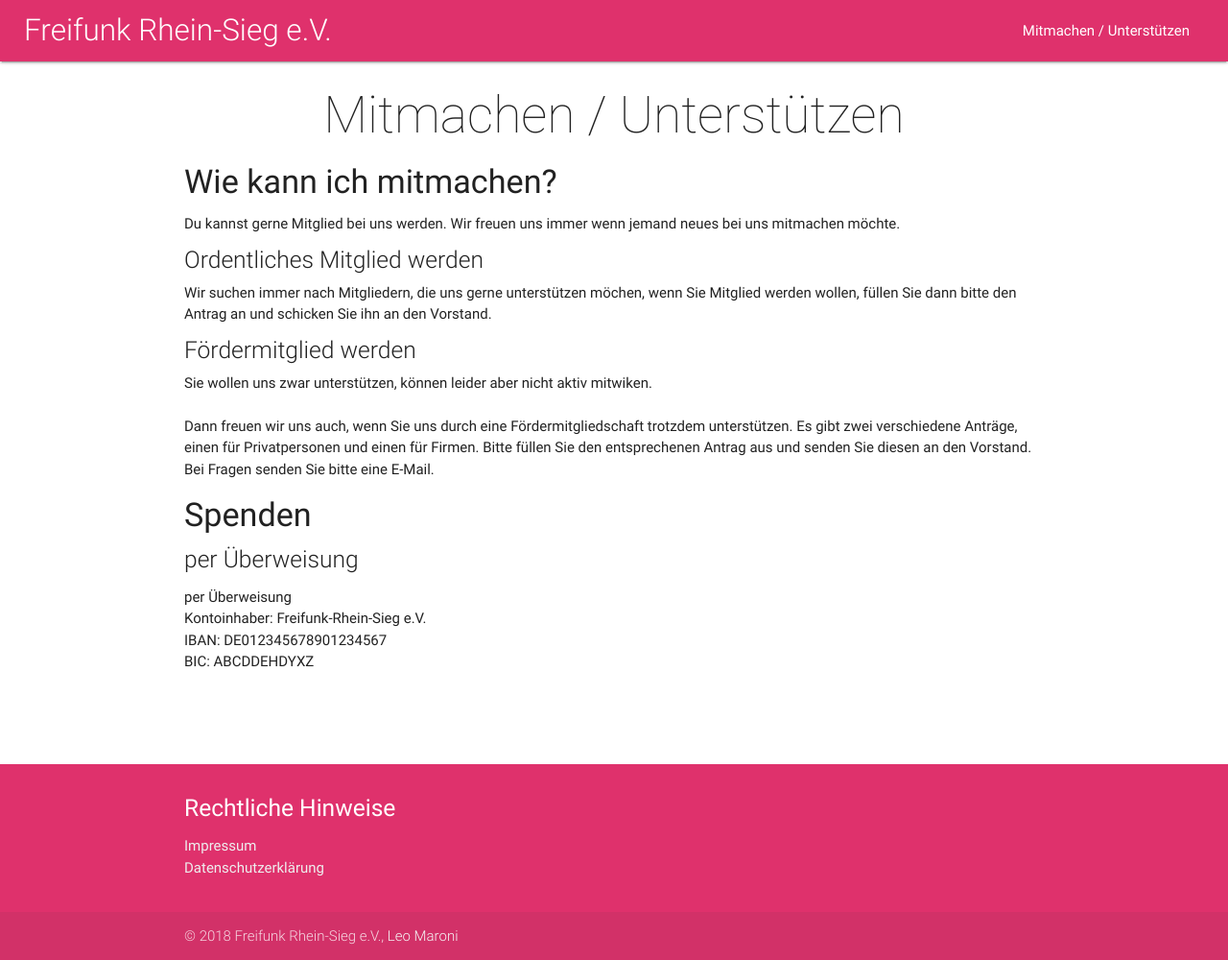
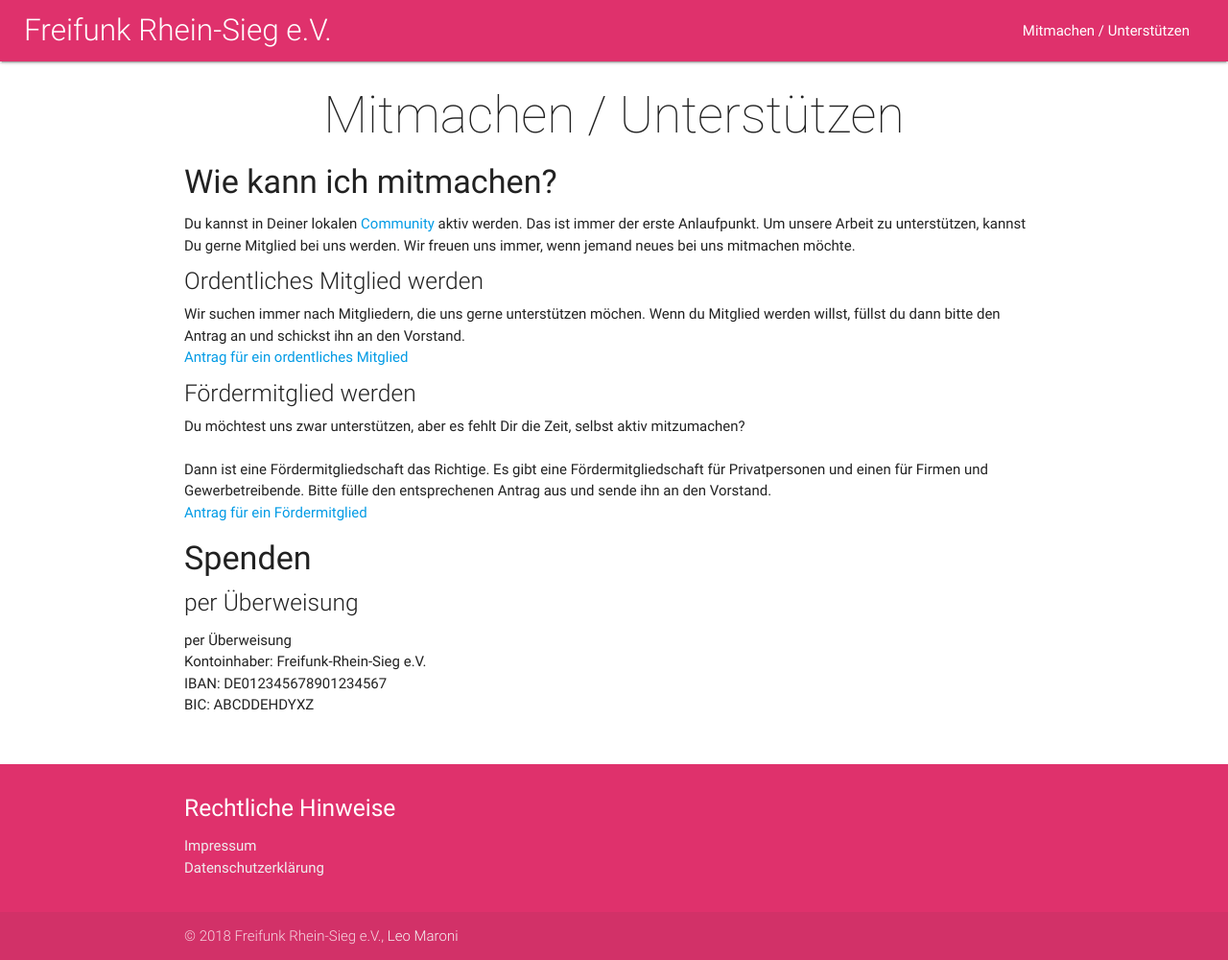
Before and after one commit to Freifunk-Rhein-Sieg/freifunk-rhein-sieg.net, a Jekyll site: the page built from mitmachen_unterstuetzen.html, in a window 1280 px wide and 1000 px high. Shown: the whole window at 96% size. Built offline with Jekyll 4.4.1, drawn with Linux system fonts in a browser that asks for light colours; nearby versions of some CDN libraries; a script that is not in the unit is left out.

Commit message:
Typo in Mitmachen/Unterstuetzen

```diff
--- a/mitmachen_unterstuetzen.html
+++ b/mitmachen_unterstuetzen.html
@@ -8,15 +8,19 @@
             <h2>Mitmachen / Unterst&uuml;tzen</h2>
         </div>
         <h4>Wie kann ich mitmachen?</h4>
-        Du kannst gerne Mitglied bei uns werden. Wir freuen uns immer wenn jemand neues bei uns mitmachen m&ouml;chte.
+        Du kannst in Deiner lokalen <a href="https://freifunk.net/wie-mache-ich-mit/community-finden/" target="_blank">Community</a> aktiv werden. Das ist immer der erste Anlaufpunkt.
+        Um unsere Arbeit zu unterst&uuml;tzen, kannst Du gerne Mitglied bei uns werden. Wir freuen uns immer, wenn jemand neues bei uns mitmachen m&ouml;chte.
         <br>
         <h5 class="light-text">Ordentliches Mitglied werden</h5>
-        <span>Wir suchen immer nach Mitgliedern, die uns gerne unterst&uuml;tzen möchen, wenn Sie Mitglied werden wollen, füllen Sie dann bitte den Antrag an und schicken Sie ihn an den Vorstand.</span>
-        <a href=""></a>
+        <span>Wir suchen immer nach Mitgliedern, die uns gerne unterst&uuml;tzen m&ouml;chen. Wenn du Mitglied werden willst, f&uuml;llst du dann bitte den Antrag an und schickst ihn an den Vorstand.</span>
+        <br>
+        <a href='{{ "/assets/documents/mitmachen_unterstuetzen/antrag_ordentliches_mitglied.pdf" | relative_url }}'>Antrag f&uuml;r ein ordentliches Mitglied</a>
         <h5 class="light-text">F&ouml;rdermitglied werden</h5>
-        Sie wollen uns zwar unterstützen, können leider aber nicht aktiv mitwiken.
+        Du m&ouml;chtest uns zwar unterst&uuml;tzen, aber es fehlt Dir die Zeit, selbst aktiv mitzumachen?
         <br><br>
-        Dann freuen wir uns auch, wenn Sie uns durch eine Fördermitgliedschaft trotzdem unterstützen. Es gibt zwei verschiedene Anträge, einen für Privatpersonen und einen für Firmen. Bitte füllen Sie den entsprechenen Antrag aus und senden Sie diesen an den Vorstand. Bei Fragen senden Sie bitte eine E-Mail.
+        Dann ist eine F&ouml;rdermitgliedschaft das Richtige. Es gibt eine F&ouml;rdermitgliedschaft f&uuml;r Privatpersonen und einen f&uuml;r Firmen und Gewerbetreibende. Bitte f&uuml;lle den entsprechenen Antrag aus und sende ihn an den Vorstand.
+        <br>
+        <a href='{{ "/assets/documents/mitmachen_unterstuetzen/antrag_foerdermitglied.pdf" | relative_url }}'>Antrag f&uuml;r ein F&ouml;rdermitglied</a>
         <h4>Spenden</h4>
         <h5 class="light-text">per &Uuml;berweisung</h5>
         <p>
```
Also changed, not shown: 2 other files.
